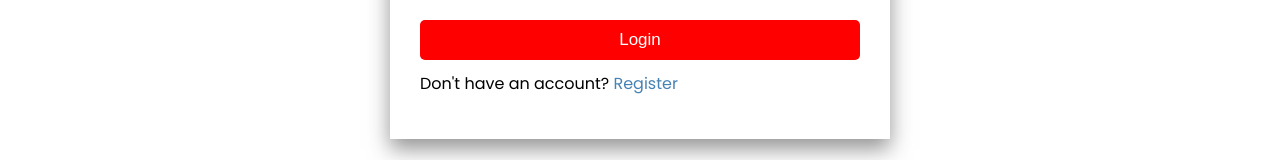
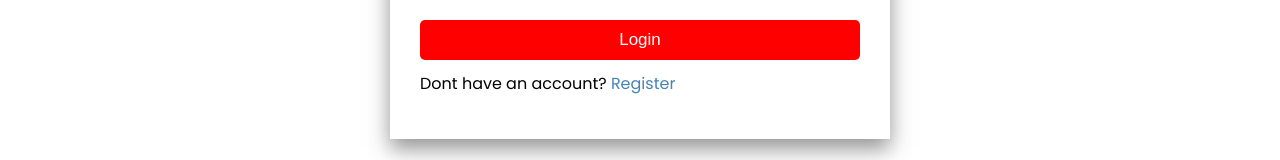
Before and after one commit to maaaz5/djEventFront, a Next.js app: page /account/login in a window 1280 px wide. Shown: the part 425-585 px from the top of the page. Built offline with nearby package versions, Linux system fonts and the light colour scheme; no server answers.

Commit message:
setup for vercel

```diff
--- a/pages/account/login.js
+++ b/pages/account/login.js
@@ -55,8 +55,7 @@ export default function LoginPage() {
         </form>
 
         <p>
-          Don't have an account?{" "}
-          <Link href={"/account/register"}>Register</Link>
+          Dont have an account? <Link href={"/account/register"}>Register</Link>
         </p>
       </div>
     </Layout>
--- a/pages/events/search.js
+++ b/pages/events/search.js
@@ -5,7 +5,7 @@ import qs from "qs";
 import { useRouter } from "next/router";
 import Link from "next/link";
 
-export default function search({ events }) {
+export default function Search({ events }) {
   const router = useRouter();
 
   return (
```
